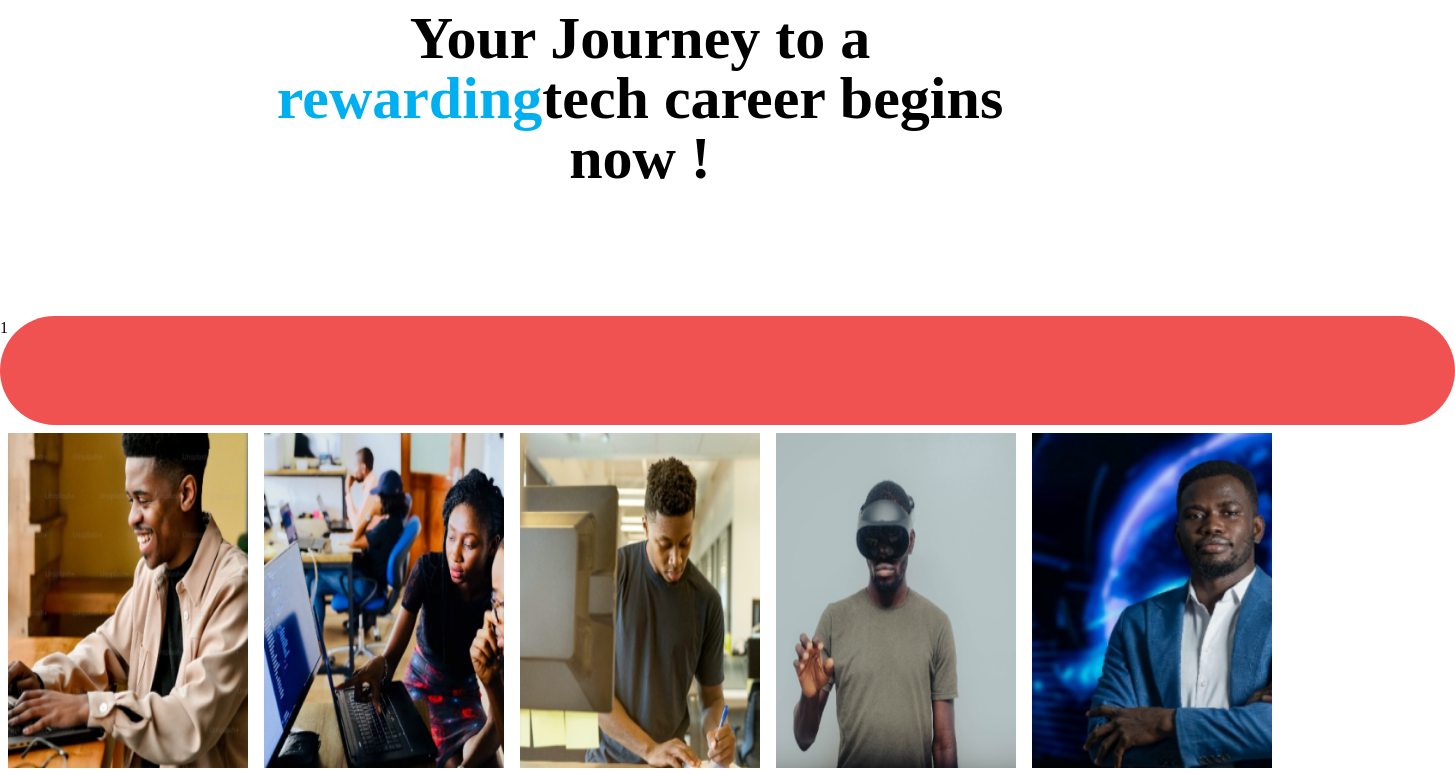
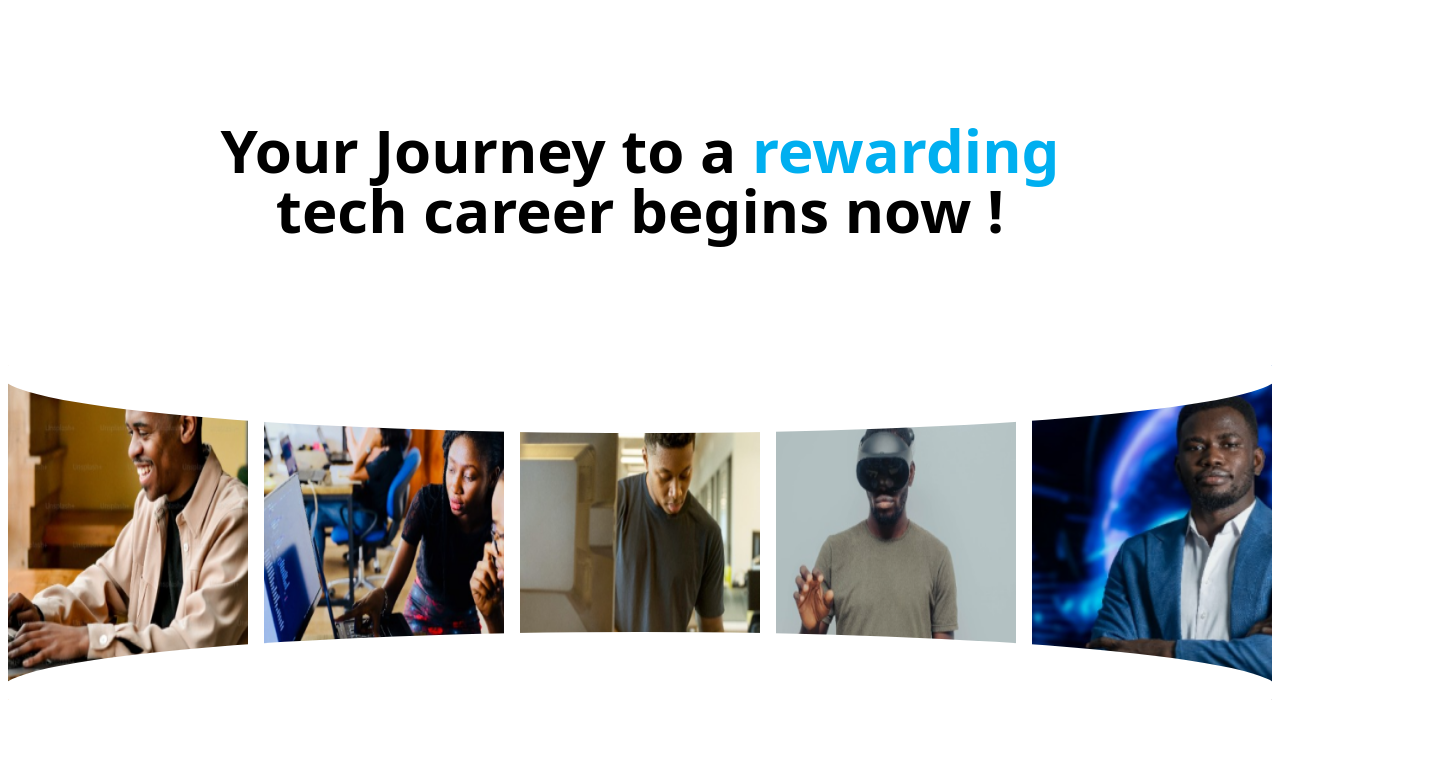
Before and after one commit to best2025j/kta-project, a React (Vite) app: page / in a window 1280 px wide. Shown: the part 120-894 px from the top of the page, 1455 px wide, since content can reach past the window. Built offline with nearby package versions, Linux system fonts and the light colour scheme.

Commit message:
carousel added

```diff
--- a/src/components/ui/Corousel.jsx
+++ b/src/components/ui/Corousel.jsx
@@ -13,9 +13,7 @@ const Carousel = () => {
   return (
     <section>
       <div className="h-full w-[85%] mx-auto sm:mx-0 sm:w-full">
-        <div className="rounded-full bg-red-500 h-[109px] w-[1455px] flex-shrink-0">
-          1
-        </div>
+        <div className="rounded-[50%]  relative top-[76px] bg-white h-[117px] w-full flex-shrink-0" />
         <div className="grid grid-cols-1 sm:grid-cols-2 md:grid-cols-3 lg:grid-cols-5">
           {staffData.map((image, index) => (
             <div
@@ -30,11 +28,8 @@ const Carousel = () => {
             </div>
           ))}
         </div>
-        <div className="rounded-full bg-red-500 h-[109px] w-[1455px] flex-shrink-0">
-          1
-        </div>
+        <div className="rounded-[50%] relative -top-[76px] bg-white h-[117px] w-full flex-shrink-0" />
       </div>
-      <h1>welcome gt</h1>
     </section>
   );
 };
--- a/src/components/ui/Hero.jsx
+++ b/src/components/ui/Hero.jsx
@@ -2,12 +2,12 @@ import React from "react";
 
 const Hero = () => {
   return (
-    <div className="py-32 w-full h-full sm:px-[64px] px-[36px] flex flex-col justify-center text-center mx-auto items-center">
-      <div className="md:max-w-[50rem] ">
+    <div className="pt-60 w-full h-full sm:px-[64px] px-[36px] flex flex-col justify-center text-center mx-auto items-center">
+      <div className="md:max-w-[852px] ">
         {/* <h1 className="bg-[#4F616D]">Kwaratech Academy</h1> */}
         <h1 className="font-bold md:text-6xl text-3xl">
           Your Journey to a <span className="text-[#00AFF0]">rewarding</span>
-          tech career begins now !
+           <br />tech career begins now !
         </h1>
       </div>
     </div>
--- a/src/index.css
+++ b/src/index.css
@@ -4,12 +4,11 @@
 @import 'tailwindcss/utilities';
 
 
-html {
-  font-family: sf;
-}
+
 
 @layer base {
     body {
       @apply  dark:bg-black ;
     }
+
   }
```
